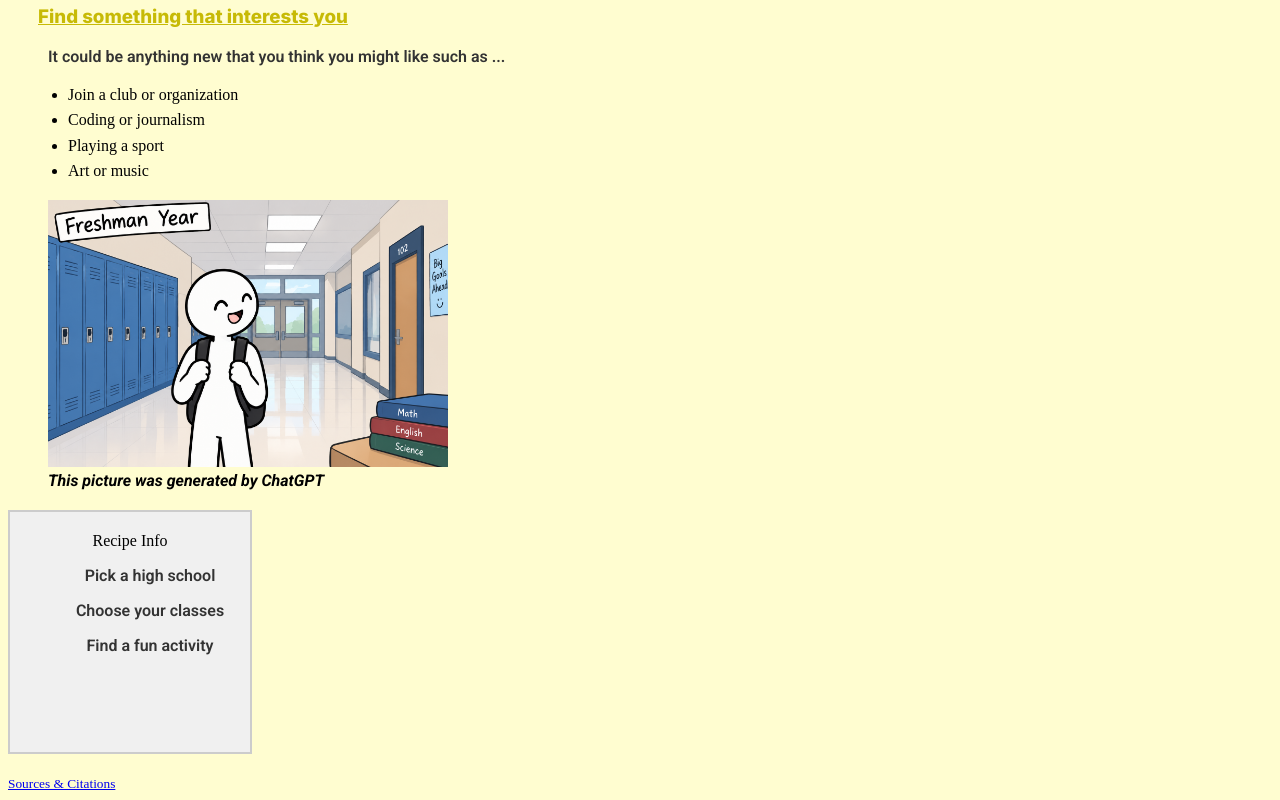
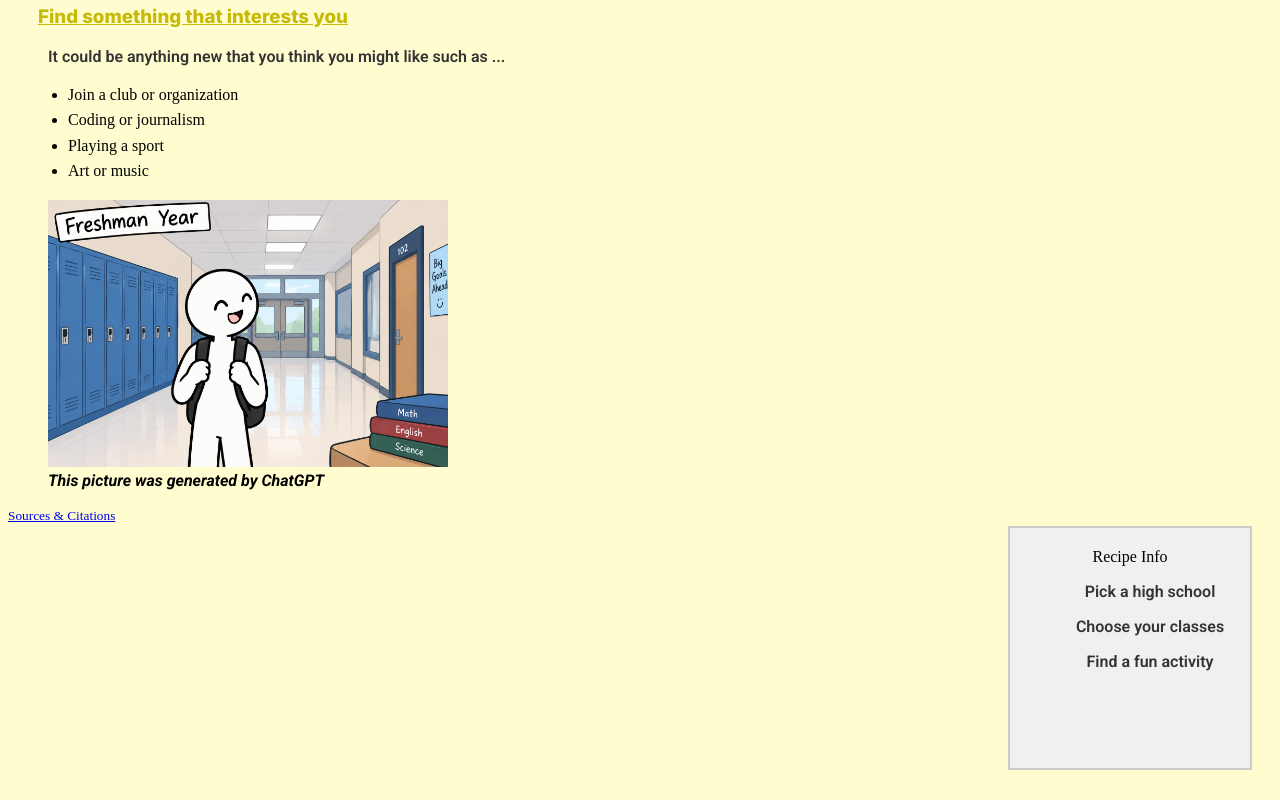
Before and after one commit to IACS-26-27/web-design-1-recipe-assignment-adamtiacs, a website: page index.html in a window 1280 px wide. Shown: the part 401-1201 px from the top of the page. Drawn offline with Linux system fonts and the light colour scheme.

Commit message:
Moved sticky note to the right

```diff
--- a/styles.css
+++ b/styles.css
@@ -50,15 +50,20 @@ p {
   font-family: "Roboto", sans-serif;
   max-width: 600px;
 }
+
 .recipebox {
   background-color: #f0f0f0;
   border: 2px solid #ccc;
   padding: 20px;
-  margin: 20px 0;
+  margin: 20px;
   width: 200px;
   height: 200px;
   text-align: center;
+  /* AI-generated code starts here */
+  /* Student prompt: "Move the recipe info sticky note to the right side of the page." */
+  float: right; /* Float moves the note to the right side of the content. */
 }
+/* AI-generated code ends here */
 
 
 img {
```
Also changed, not shown: citations.html (+3 -1 lines).
